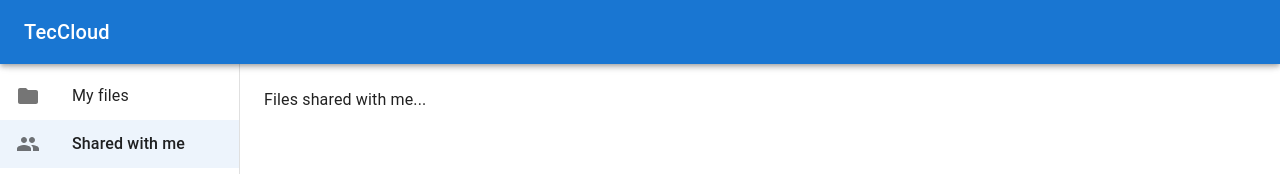
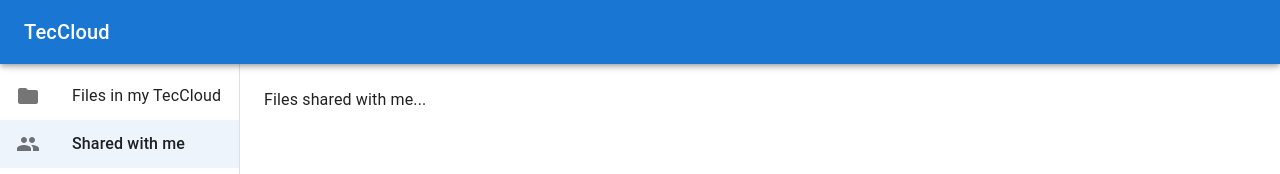
Before and after one commit to MarioJim/TecCloud, a Next.js app in the folder teccloud-server/: page /shared in a window 1280 px wide. Shown: the top 174 px of the page. Built offline with nearby package versions, Linux system fonts and the light colour scheme.

Commit message:
Fix PR comments

```diff
--- a/teccloud-server/components/Scaffold/Sidebar.tsx
+++ b/teccloud-server/components/Scaffold/Sidebar.tsx
@@ -11,7 +11,7 @@ import SidebarItem from './SidebarItem';
 
 const Sidebar = () => (
   <Drawer
-    variant="permanent"
+    variant='permanent'
     sx={{
       width: 240,
       flexShrink: 0,
@@ -24,18 +24,22 @@ const Sidebar = () => (
     <Toolbar />
     <Box sx={{ overflow: 'auto' }}>
       <List>
-        <SidebarItem path="/files" title="My files" icon={<FolderIcon />} />
         <SidebarItem
-          path="/shared"
-          title="Shared with me"
+          path='/files'
+          title='Files in my TecCloud'
+          icon={<FolderIcon />}
+        />
+        <SidebarItem
+          path='/shared'
+          title='Shared with me'
           icon={<PeopleIcon />}
         />
       </List>
       <Divider />
       <List>
         <SidebarItem
-          path="/settings"
-          title="Settings"
+          path='/settings'
+          title='Settings'
           icon={<SettingsIcon />}
         />
       </List>
--- a/teccloud-server/components/Scaffold/index.tsx
+++ b/teccloud-server/components/Scaffold/index.tsx
@@ -11,17 +11,17 @@ interface ScaffoldProps {
 const Scaffold = ({ children }: ScaffoldProps) => (
   <Box sx={{ display: 'flex' }}>
     <AppBar
-      position="fixed"
+      position='fixed'
       sx={{ zIndex: (theme) => theme.zIndex.drawer + 1 }}
     >
       <Toolbar>
-        <Typography variant="h6" noWrap component="div">
+        <Typography variant='h6' noWrap component='div'>
           TecCloud
         </Typography>
       </Toolbar>
     </AppBar>
     <Sidebar />
-    <Box component="main" sx={{ flexGrow: 1, p: 3 }}>
+    <Box component='main' sx={{ flexGrow: 1, p: 3 }}>
       <Toolbar />
       {children}
     </Box>
--- a/teccloud-server/pages/_app.tsx
+++ b/teccloud-server/pages/_app.tsx
@@ -1,7 +1,6 @@
 import type { AppProps } from 'next/app';
 import { Fragment } from 'react';
 import CssBaseline from '@mui/material/CssBaseline';
-import '../styles/globals.css';
 
 const MyApp = ({ Component, pageProps }: AppProps) => (
   <Fragment>
--- a/teccloud-server/pages/files.tsx
+++ b/teccloud-server/pages/files.tsx
@@ -51,7 +51,7 @@ const Files: NextPage = () => {
           sx={{
             width: '100%',
             minHeight: 'calc(100vh - 112px)',
-            bgcolor: isDragActive ? 'primary.main' : 'black',
+            bgcolor: isDragActive ? 'primary.main' : 'background.default',
           }}
           {...getRootProps()}
         >
```
